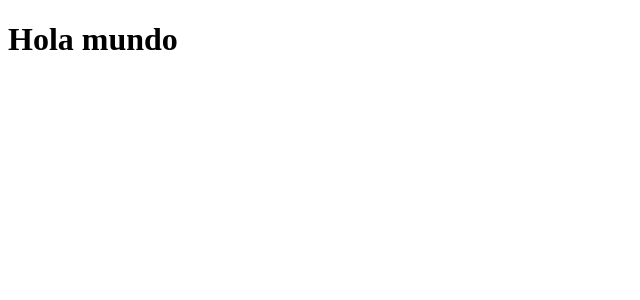
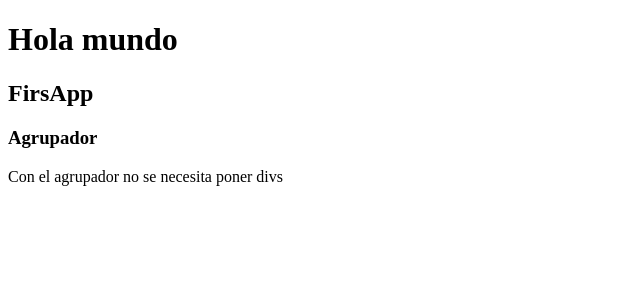
Before and after one commit to lestradess/03-counter-app-vite, a React (Vite) app: page / in a window 1280 px wide. Shown: the top 300 px of the page, without its empty margins (0-640 px from the left). Built offline with nearby package versions, Linux system fonts and the light colour scheme.

Commit message:
Elemento agrupador <></>

```diff
--- /dev/null
+++ b/src/FirsApp.jsx
@@ -0,0 +1,10 @@
+export const FirsApp = () => {
+    return (
+        <>
+            <h2>FirsApp</h2>
+            <h3>Agrupador</h3>
+            <p>Con el agrupador no se necesita poner divs</p>
+        </>
+
+    )
+}
--- a/src/HelloWordApp.jsx
+++ b/src/HelloWordApp.jsx
@@ -1,5 +1,5 @@
 export const HelloWordApp = () => {
-  return (
+    return (
     <h1>Hola mundo</h1>
-  );
+    );
 }
--- a/src/main.jsx
+++ b/src/main.jsx
@@ -1,11 +1,14 @@
 import React from 'react';
 import ReactDOM from 'react-dom/client';
+import { FirsApp } from './FirsApp';
 import { HelloWordApp } from './HelloWordApp';
+
 
 
 
 ReactDOM.createRoot(document.getElementById("root")).render(
     <React.StrictMode>
         <HelloWordApp />
+        <FirsApp />
     </React.StrictMode>
 )
```
